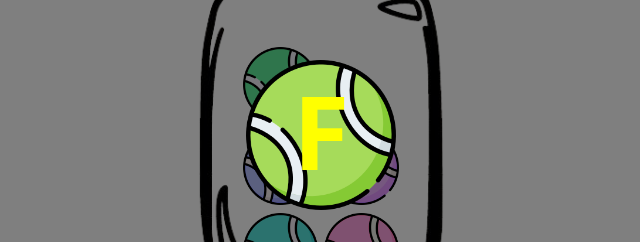
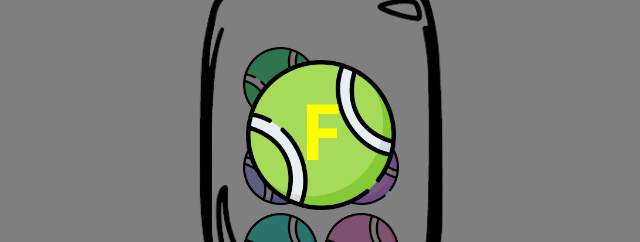
Before and after one commit to ThangaSaravana/lot, a React (Create React App) app: page / in a window 1280 px wide. Both pictures are taken after a click on the picture 599 px from the left and 515 px from the top of the page. Shown: the part 265-507 px from the top of the page, without its empty margins (319-959 px from the left). Built offline with nearby package versions, Linux system fonts and the light colour scheme.

Commit message:
added shuffle

```diff
--- a/src/App.css
+++ b/src/App.css
@@ -316,6 +316,20 @@
 
 
 
+.h1tag {
+  font-size: 6vw;
+  font-weight: bold;
+  color: yellow;
+  text-align: center;
+}
+
+@media (max-width: 716px) {
+  .h1tag {
+    font-size: 14vw !important;
+  }
+}
+
+
 
 /* @media (max-width: 768px) {
   .modal-content {
--- a/src/App.js
+++ b/src/App.js
@@ -9,6 +9,16 @@ function App() {
   const [bgColor, setBgColor] = useState("red");
 
   const [arr, setArr] = useState(["A", "B", "C", "D", "E", "F"]);
+
+  const textarrclone = ["A", "B", "C", "D", "E", "F"];
+  const ballarrclone = [
+    { ballid: 0, status: "open", color: "green" },
+    { ballid: 1, status: "open", color: "violet" },
+    { ballid: 2, status: "open", color: "pink" },
+    { ballid: 3, status: "open", color: "red" },
+    { ballid: 4, status: "open", color: "orange" },
+    { ballid: 5, status: "open", color: "lightgreen" },
+  ];
 
   const [ballsarr, setBallsArr] = useState([
     { ballid: 0, status: "open", color: "green" },
@@ -38,7 +48,8 @@ function App() {
 
   const handleclick = () => {
     setBgColor(bgColor === "red" ? "blue" : "red");
-    window.location.reload();
+    shuffleArr(textarrclone, 1);
+    shuffleArr(ballarrclone, 2);
   };
 
   const shuffleArr = (val, id) => {
@@ -252,12 +263,13 @@ function App() {
               }}
             >
               <h1
-                style={{
-                  fontSize: "8vw", // Dynamic font size based on screen width
-                  fontWeight: "bold",
-                  color: "yellow",
-                  textAlign: "center",
-                }}
+                className="h1tag"
+                // style={{
+                //   fontSize: "6vw", // Dynamic font size based on screen width
+                //   fontWeight: "bold",
+                //   color: "yellow",
+                //   textAlign: "center",
+                // }}
               >
                 {arr[currindex]}
               </h1>
```
